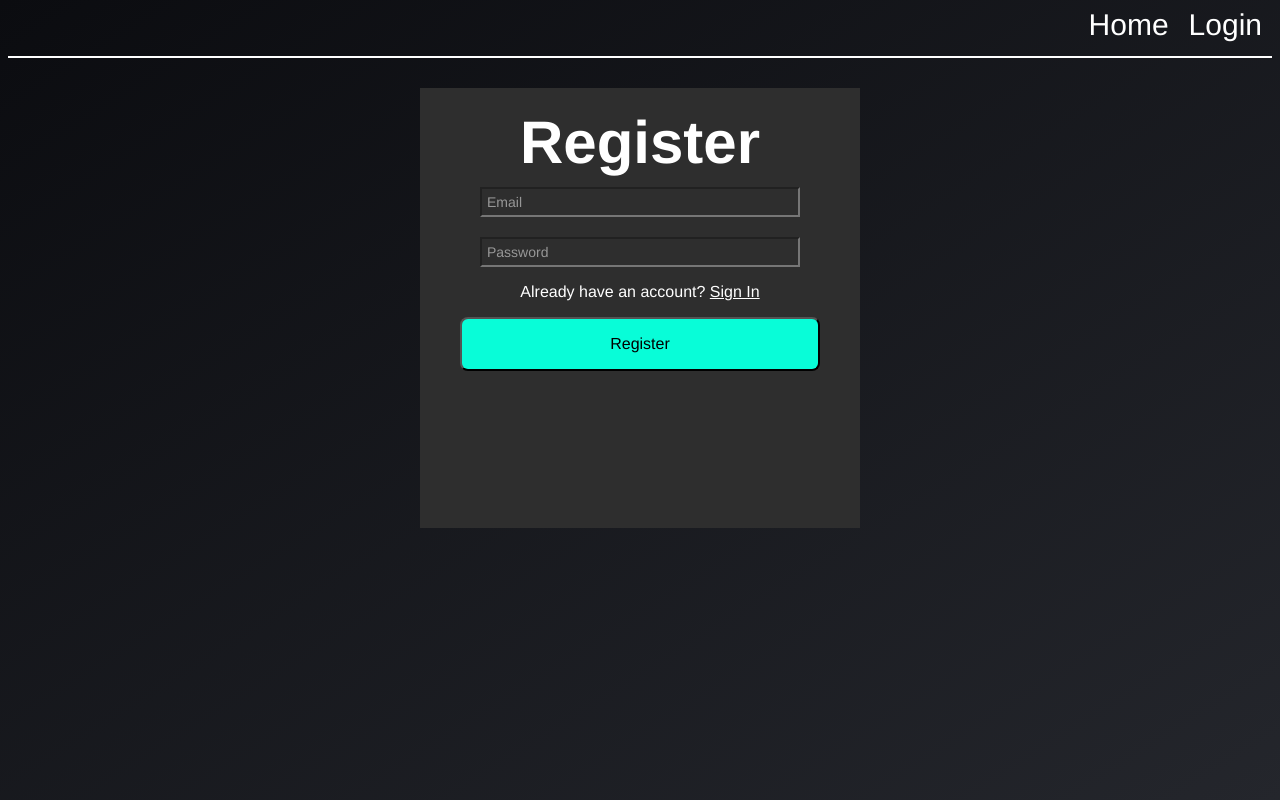
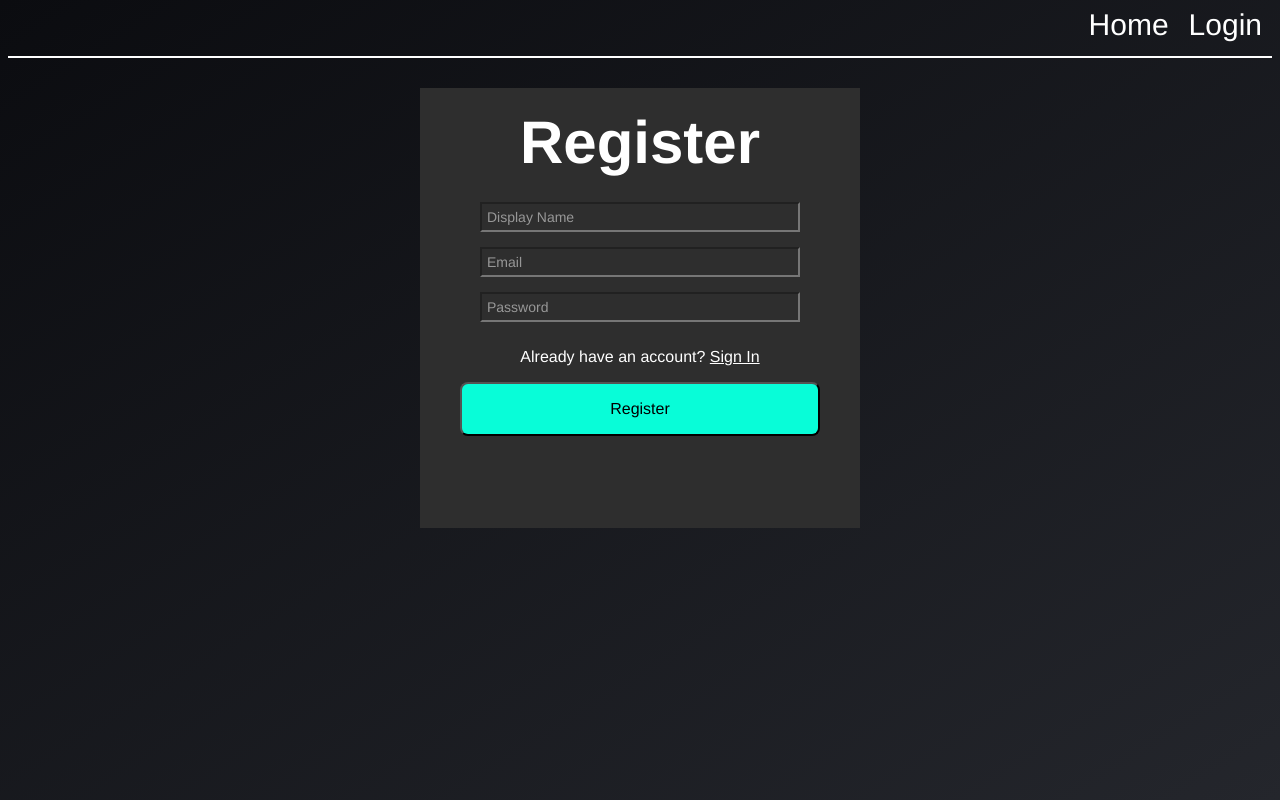
Before and after one commit to cmkozak/social-poetry, a Nuxt app in the folder client/: page /register in a window 1280 px wide. Built offline with nearby package versions, Linux system fonts and the light colour scheme.

Commit message:
add more fields to user model

```diff
--- a/client/pages/register.vue
+++ b/client/pages/register.vue
@@ -3,6 +3,12 @@
     <form id="register-form" @submit.prevent="registerUser">
       <h2>Register</h2>
       <div class="inputs">
+        <input
+          id="name"
+          v-model="register.name"
+          placeholder="Display Name"
+          required
+        />
         <input
           id="email"
           v-model="register.email"
@@ -17,9 +23,7 @@
           required
         />
       </div>
-      <p>
-        Already have an account? <NuxtLink to="/login">Sign In</NuxtLink>
-      </p>
+      <p>Already have an account? <NuxtLink to="/login">Sign In</NuxtLink></p>
       <button class="register-btn" type="submit">Register</button>
     </form>
   </div>
@@ -31,6 +35,7 @@ export default {
   data() {
     return {
       register: {
+        name: '',
         email: '',
         password: '',
       },
@@ -95,8 +100,9 @@ h2 {
   input {
     padding: 5px;
     font-size: 14px;
+    margin-top: 15px;
     &:last-child {
-      margin-top: 20px;
+      margin-bottom: 10px;
     }
   }
 }
```
Also changed, not shown: 2 other files (tests, documents, lock files or other folders).
